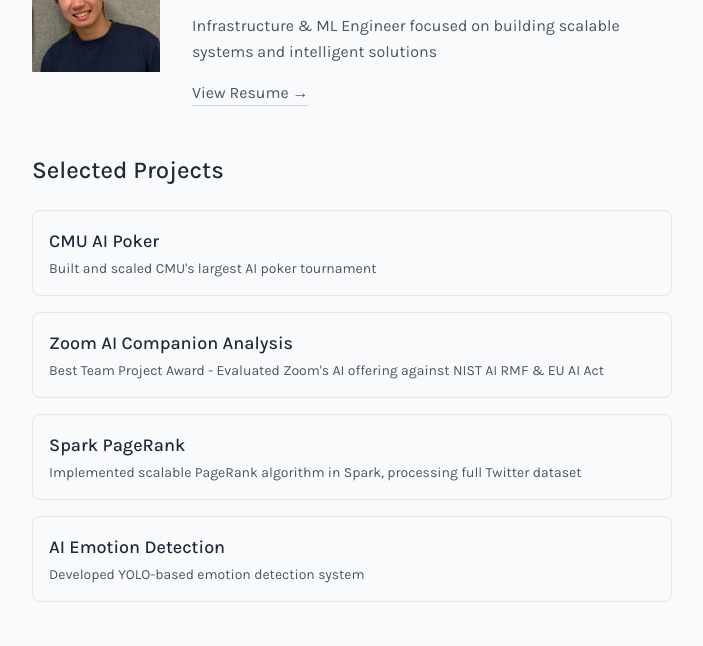
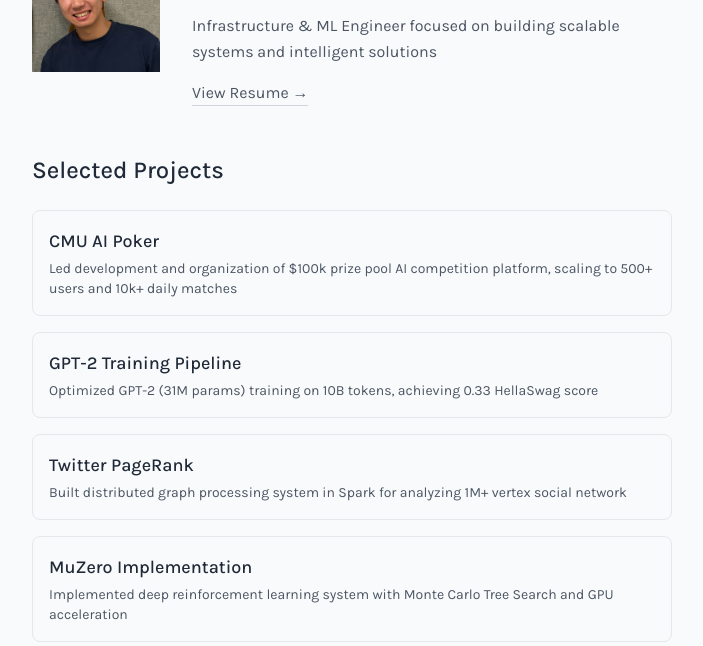
Before and after one commit to clementou/website, an Astro site: page / in a window 1280 px wide. Shown: the part 139-785 px from the top of the page, without its empty margins (288-991 px from the left). Built offline with nearby package versions, Linux system fonts and the light colour scheme; Astro itself is replaced by a stand-in of ours.

Commit message:
2025 update

```diff
--- a/package.json
+++ b/package.json
@@ -11,8 +11,8 @@
   },
   "dependencies": {
     "@astrojs/check": "^0.9.4",
-    "@astrojs/tailwind": "^5.1.2",
-    "astro": "^4.16.13",
+    "@astrojs/tailwind": "5.1.4",
+    "astro": "5.1.7",
     "tailwindcss": "^3.4.15",
     "typescript": "^5.6.3"
   }
--- a/src/pages/index.astro
+++ b/src/pages/index.astro
@@ -7,23 +7,24 @@ const projects = [
 	{
 		title: "CMU AI Poker",
 		url: "https://poker.cmudsc.com/",
-		description: "Built and scaled CMU's largest AI poker tournament",
+		description: "Led development and organization of $100k prize pool AI competition platform, scaling to 500+ users and 10k+ daily matches",
+	},
+	{
+		title: "GPT-2 Training Pipeline",
+		description: "Optimized GPT-2 (31M params) training on 10B tokens, achieving 0.33 HellaSwag score",
+	},
+	{
+		title: "Twitter PageRank",
+		description: "Built distributed graph processing system in Spark for analyzing 1M+ vertex social network",
+	},
+	{
+		title: "MuZero Implementation",
+		description: "Implemented deep reinforcement learning system with Monte Carlo Tree Search and GPU acceleration",
 	},
 	{
 		title: "Zoom AI Companion Analysis",
 		url: "https://www.linkedin.com/posts/shubhamshastri22_part-13-as-my-masters-program-draws-to-ugcPost-7189417441494544385-6LmH",
-		description:
-			"Best Team Project Award - Evaluated Zoom's AI offering against NIST AI RMF & EU AI Act",
-	},
-	{
-		title: "Spark PageRank",
-		description:
-			"Implemented scalable PageRank algorithm in Spark, processing full Twitter dataset",
-	},
-	{
-		title: "AI Emotion Detection",
-		url: "https://github.com/zikegcwk/aicamp_emotion",
-		description: "Developed YOLO-based emotion detection system",
+		description: "Best Team Project Award - Analysis of Zoom AI against NIST AI RMF & EU AI Act",
 	},
 ];
 const socials = {
@@ -62,9 +63,13 @@ const socials = {
 				<div>
 					<div class="mb-4">
 						<h1 class="text-4xl font-serif mb-2">{name}</h1>
-						<p class="text-gray-600 font-sans">/'klɛmənt 'oʊ/ • 欧华 (Ōu Huá) • he/him</p>
+						<p class="text-gray-600 font-sans">
+							/'klɛmənt 'oʊ/ • 欧华 (Ōu Huá) • he/him
+						</p>
 					</div>
-					<p class="text-gray-600 leading-relaxed mb-4 font-sans">{bio}</p>
+					<p class="text-gray-600 leading-relaxed mb-4 font-sans">
+						{bio}
+					</p>
 					<a
 						href="/resume.pdf"
 						class="inline-block text-gray-600 hover:text-gray-900 border-b border-gray-300 hover:border-gray-900 transition-colors font-sans"
@@ -77,7 +82,9 @@ const socials = {
 
 			<!-- Projects Section -->
 			<div class="space-y-6">
-				<h2 class="text-2xl font-sans font-medium">Selected Projects</h2>
+				<h2 class="text-2xl font-sans font-medium">
+					Selected Projects
+				</h2>
 				<div class="space-y-4">
 					{
 						projects.map((project) =>
@@ -87,13 +94,21 @@ const socials = {
 									class="block p-4 border border-gray-200 rounded-lg hover:border-gray-400 transition-colors font-sans"
 									data-umami-event={`project-click-${project.title.toLowerCase().replace(/\s+/g, "-")}`}
 								>
-									<h3 class="text-lg font-medium mb-1">{project.title}</h3>
-									<p class="text-gray-600 text-sm">{project.description}</p>
+									<h3 class="text-lg font-medium mb-1">
+										{project.title}
+									</h3>
+									<p class="text-gray-600 text-sm">
+										{project.description}
+									</p>
 								</a>
 							) : (
 								<div class="block p-4 border border-gray-200 rounded-lg font-sans">
-									<h3 class="text-lg font-medium mb-1">{project.title}</h3>
-									<p class="text-gray-600 text-sm">{project.description}</p>
+									<h3 class="text-lg font-medium mb-1">
+										{project.title}
+									</h3>
+									<p class="text-gray-600 text-sm">
+										{project.description}
+									</p>
 								</div>
 							),
 						)
```
Also changed, not shown: 2 other files.
